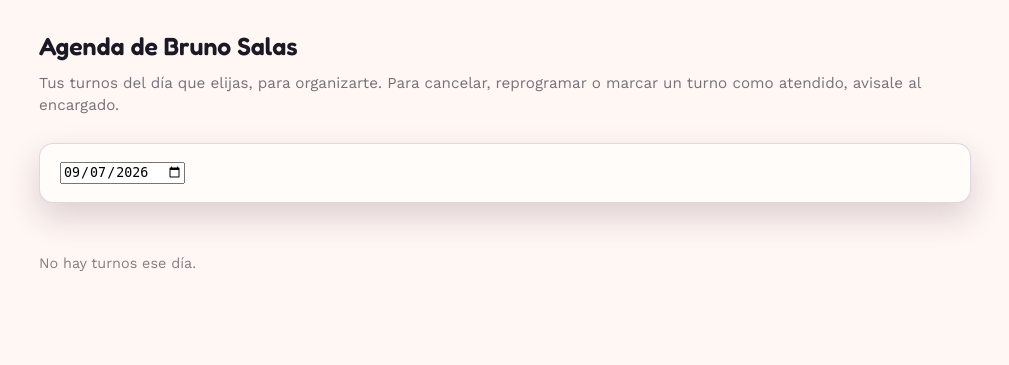
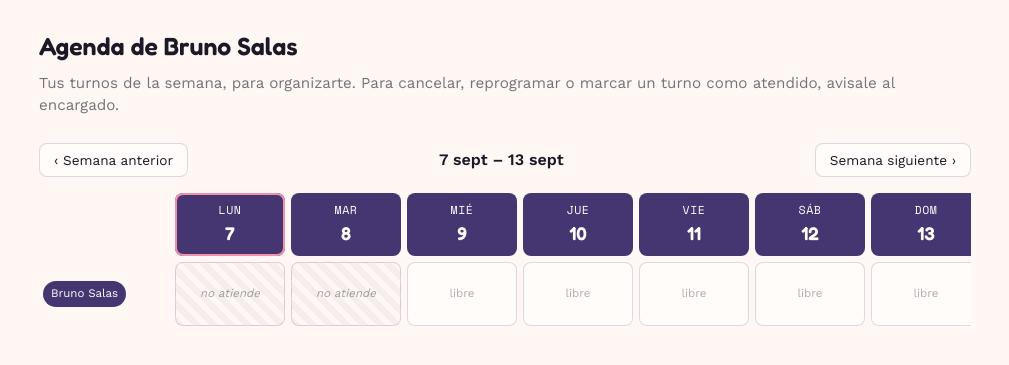
Before and after one commit to NinoMg/looks_render, a Flask app: page /agenda/bruno in a window 1280 px wide. Shown: the part 67-432 px from the top of the page, without its empty margins (135-1144 px from the left). Run offline with Flask 3, Linux system fonts and the light colour scheme; data comes from the database, SQL or seed files in the repository; data that the repository does not hold is empty.

Commit message:
fix: layout agenda nuevo

```diff
--- a/app.py
+++ b/app.py
@@ -506,14 +506,22 @@ def api_agenda_publica(peluquero_id):
     p = Peluquero.query.filter_by(id=peluquero_id, activo=True).first()
     if not p:
         return jsonify({'error': 'Peluquero no encontrado'}), 404
-    fecha = _parse_fecha(request.args.get('fecha', '')) or date_cls.today()
-    turnos = Turno.query.filter_by(peluquero_id=peluquero_id, fecha=fecha).order_by(Turno.hora_inicio).all()
+
+    referencia = _parse_fecha(request.args.get('desde', '')) or date_cls.today()
+    desde = referencia - timedelta(days=referencia.weekday())  # lunes de esa semana
+    hasta = desde + timedelta(days=6)
+
+    turnos = Turno.query.filter(
+        Turno.peluquero_id == peluquero_id,
+        Turno.fecha >= desde, Turno.fecha <= hasta,
+    ).order_by(Turno.fecha, Turno.hora_inicio).all()
+
     return jsonify({
         'peluquero': p.to_dict(incluir_servicios=False),
-        'fecha': fecha.isoformat(),
+        'desde': desde.isoformat(),
+        'hasta': hasta.isoformat(),
         'turnos': [t.to_dict() for t in turnos],
     })
-
 
 # ==================================================================
 #  PÁGINAS (server-rendered, el JS de cada una llama a la API de arriba)
--- a/static/js/agenda.js
+++ b/static/js/agenda.js
@@ -9,30 +9,84 @@ async function api(path, opts = {}) {
   return data;
 }
 
-let fecha = hoyISO();
+function lunesDeEstaSemana(fechaISO) {
+  const d = new Date(fechaISO + 'T00:00:00');
+  const diaIso = (d.getDay() + 6) % 7;
+  d.setDate(d.getDate() - diaIso);
+  return d.toISOString().slice(0, 10);
+}
 
-async function cambiarFecha(valor) {
-  fecha = valor;
-  await cargar();
+let semanaDesde = lunesDeEstaSemana(hoyISO());
+
+function semanaAnterior() {
+  const d = new Date(semanaDesde + 'T00:00:00');
+  d.setDate(d.getDate() - 7);
+  semanaDesde = d.toISOString().slice(0, 10);
+  cargar();
+}
+
+function semanaSiguiente() {
+  const d = new Date(semanaDesde + 'T00:00:00');
+  d.setDate(d.getDate() + 7);
+  semanaDesde = d.toISOString().slice(0, 10);
+  cargar();
+}
+
+function fmtFechaCorta(iso) {
+  return new Date(iso + 'T00:00:00').toLocaleDateString('es-AR', { day: 'numeric', month: 'short' });
 }
 
 async function cargar() {
-  const { turnos } = await api(`/api/agenda/${window.PELUQUERO_ID}?fecha=${fecha}`);
-  if (!turnos.length) {
-    $('#tabla-agenda').innerHTML = `<p class="sin-horarios">No hay turnos ese día.</p>`;
-    return;
-  }
-  // Solo lectura: para cancelar, reprogramar o marcar un turno como atendido,
-  // se avisa al encargado, que lo hace desde mesa de entrada.
-  $('#tabla-agenda').innerHTML = turnos.map(t => `
-    <div class="fila-turno" style="grid-template-columns:70px 1fr 90px 90px;">
-      <div class="hora">${esc(t.hora)}</div>
-      <div class="cliente">${esc(t.cliente)}<span class="tel">${esc(t.telefono)}</span></div>
-      <div>${esc(t.servicio)}</div>
-      <div class="estado ${esc(t.estado)}">${esc(t.estado)}</div>
-    </div>
-  `).join('');
+  const r = await api(`/api/agenda/${window.PELUQUERO_ID}?desde=${semanaDesde}`);
+  semanaDesde = r.desde;
+  renderSemana(r);
 }
 
-$('#input-fecha-agenda').value = fecha;
+function renderSemana(r) {
+  const NOMBRES = ['Lun', 'Mar', 'Mié', 'Jue', 'Vie', 'Sáb', 'Dom'];
+  const dias = [];
+  const base = new Date(r.desde + 'T00:00:00');
+  for (let i = 0; i < 7; i++) {
+    const d = new Date(base);
+    d.setDate(base.getDate() + i);
+    dias.push(d.toISOString().slice(0, 10));
+  }
+  $('#rango-semana').textContent = `${fmtFechaCorta(r.desde)} – ${fmtFechaCorta(r.hasta)}`;
+
+  const porDia = {};
+  r.turnos.forEach(t => (porDia[t.fecha] = porDia[t.fecha] || []).push(t));
+
+  let html = `<div class="grilla-semana-header"><div></div>`;
+  dias.forEach((f, i) => {
+    const num = Number(f.slice(8, 10));
+    const esHoy = f === hoyISO();
+    html += `<div class="celda-dia-header" style="${esHoy ? 'box-shadow:0 0 0 2px var(--pink) inset;' : ''}">${NOMBRES[i]}<div class="num">${num}</div></div>`;
+  });
+  html += `</div>`;
+
+  html += `<div class="grilla-semana-fila">`;
+  html += `<div class="celda-peluquero-nombre"><span class="tag-peluquero ${esc(r.peluquero.color)}">${esc(r.peluquero.nombre)}</span></div>`;
+  dias.forEach(f => {
+    const jsDay = new Date(f + 'T00:00:00').getDay();
+    const diaIso = (jsDay + 6) % 7;
+    const atiende = (r.peluquero.dias_atencion || []).includes(diaIso);
+    const turnos = porDia[f] || [];
+
+    if (!atiende) {
+      html += `<div class="celda-turno-dia celda-no-atiende">no atiende</div>`;
+    } else if (!turnos.length) {
+      html += `<div class="celda-turno-dia"><span class="celda-vacia">libre</span></div>`;
+    } else {
+      html += `<div class="celda-turno-dia">`;
+      turnos.forEach(t => {
+        html += `<div class="chip-turno ${esc(t.estado)}"><span class="hora-chip">${esc(t.hora)}</span> ${esc(t.cliente.split(' ')[0])}</div>`;
+      });
+      html += `</div>`;
+    }
+  });
+  html += `</div>`;
+
+  $('#grilla-agenda').innerHTML = html;
+}
+
 cargar();
--- a/templates/agenda.html
+++ b/templates/agenda.html
@@ -10,12 +10,18 @@
     <section class="section-tight">
       <div class="section-head">
         <h2 id="titulo-agenda">Agenda de {{ peluquero.nombre }}</h2>
-        <p>Tus turnos del día que elijas, para organizarte. Para cancelar, reprogramar o marcar un turno como atendido, avisale al encargado.</p>
+        <p>Tus turnos de la semana, para organizarte. Para cancelar, reprogramar o marcar un turno como atendido, avisale al encargado.</p>
       </div>
 
-      <div class="control-mesa">
-        <input type="date" id="input-fecha-agenda" onchange="cambiarFecha(this.value)">
+      <div class="nav-semana">
+        <button onclick="semanaAnterior()">‹ Semana anterior</button>
+        <strong id="rango-semana"></strong>
+        <button onclick="semanaSiguiente()">Semana siguiente ›</button>
       </div>
+
+<div style="overflow-x:auto;padding-bottom:6px;">
+  <div id="grilla-agenda"></div>
+</div>
 
       <div id="tabla-agenda" class="tabla-turnos"></div>
     </section>
```
